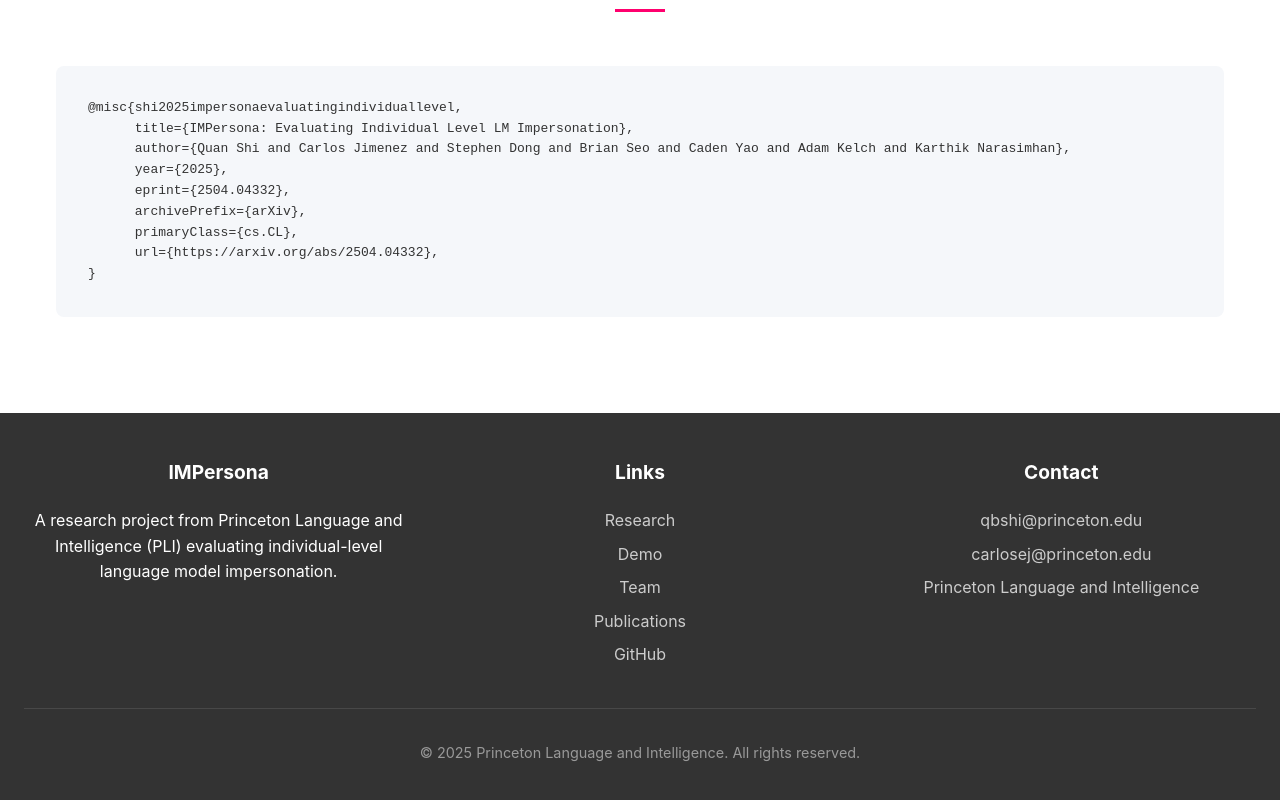
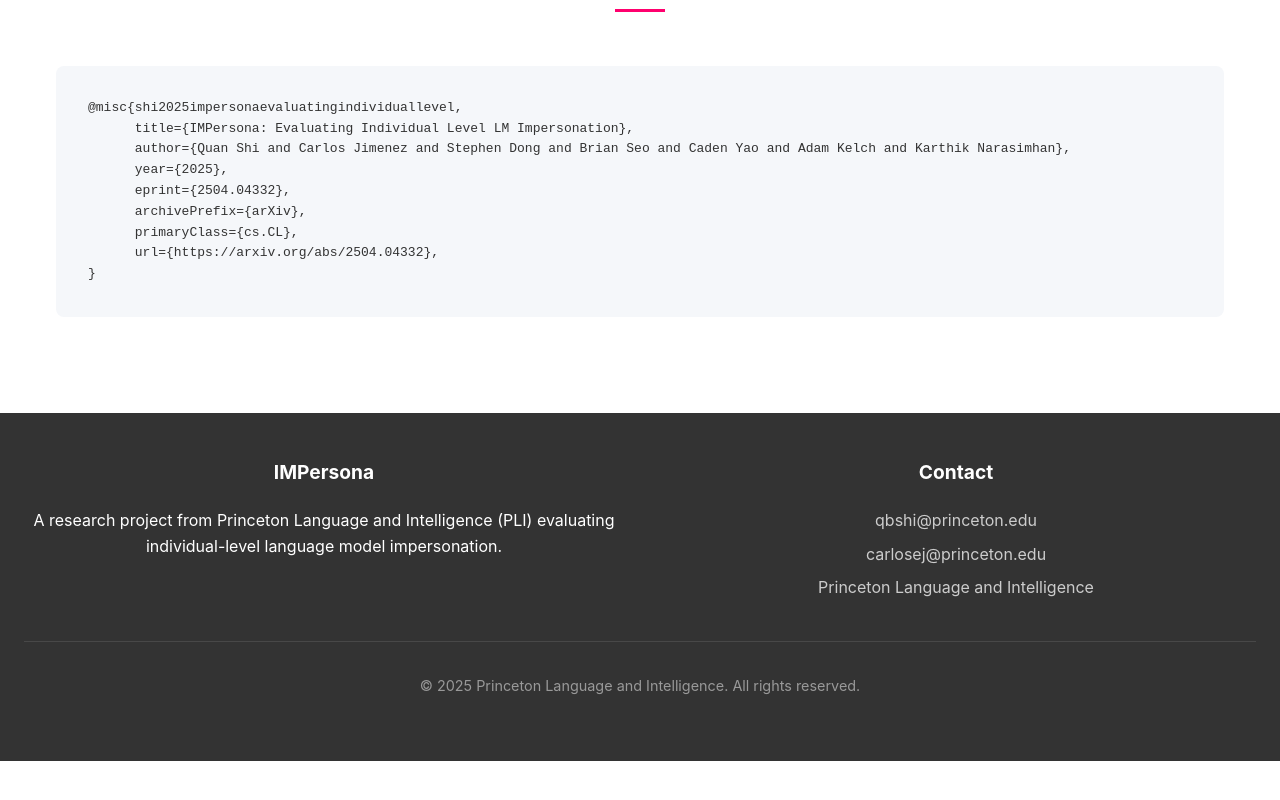
Before and after one commit to benshi34/impersona-website, a React (Vite) app: page / in a window 1280 px wide. Shown: the part 2685-3485 px from the top of the page. After the commit the page ends 3446 px from the top, so only its background shows below. Built offline with nearby package versions, Linux system fonts and the light colour scheme.

Commit message:
removing links

```diff
--- a/src/App.jsx
+++ b/src/App.jsx
@@ -338,17 +338,6 @@
           </div>
 
           <div className="footer-column">
-            <h3>Links</h3>
-            <ul className="footer-links">
-              <li><a href="#research">Research</a></li>
-              <li><a href="#demo">Demo</a></li>
-              <li><a href="#team">Team</a></li>
-              <li><a href="#publications">Publications</a></li>
-              <li><a href="https://github.com/yourusername/impersona" target="_blank" rel="noopener noreferrer">GitHub</a></li>
-            </ul>
-          </div>
-
-          <div className="footer-column">
             <h3>Contact</h3>
             <ul className="footer-links">
               <li><a href="mailto:qbshi@princeton.edu">qbshi@princeton.edu</a></li>
```
